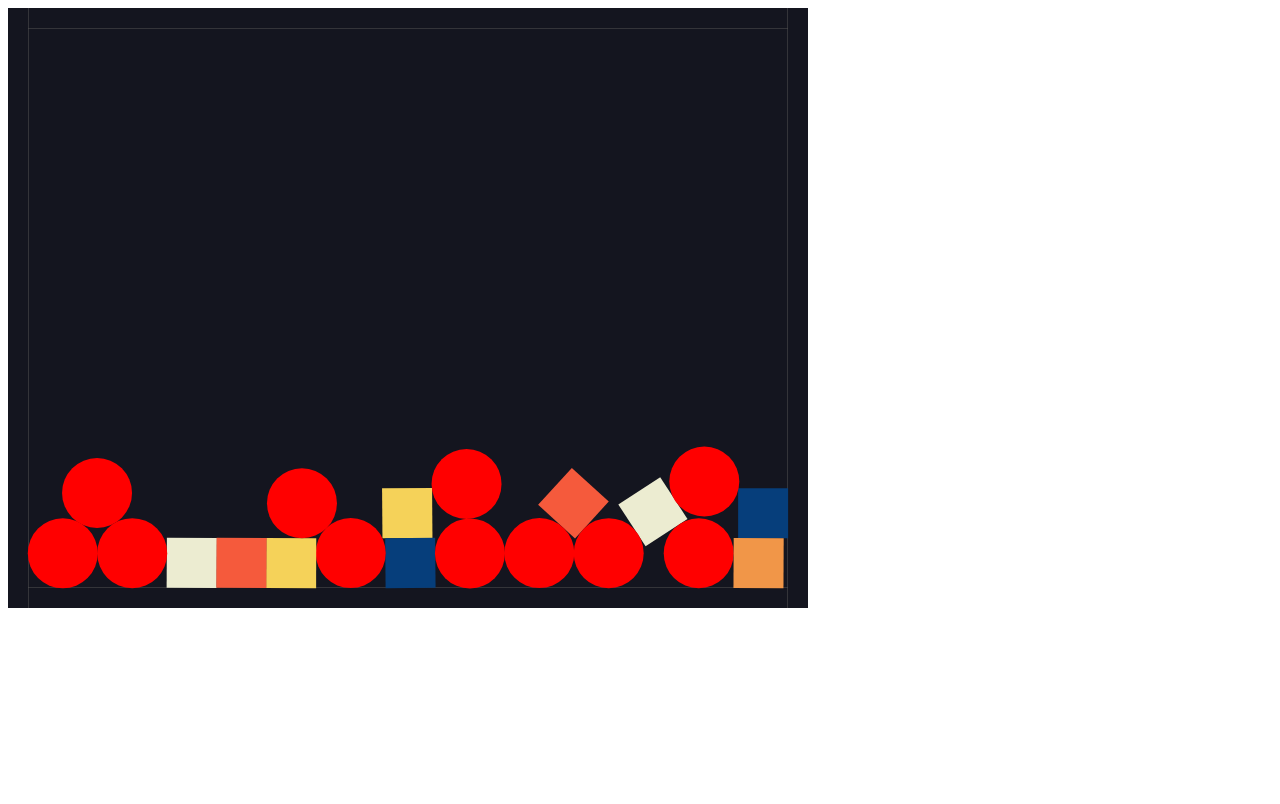
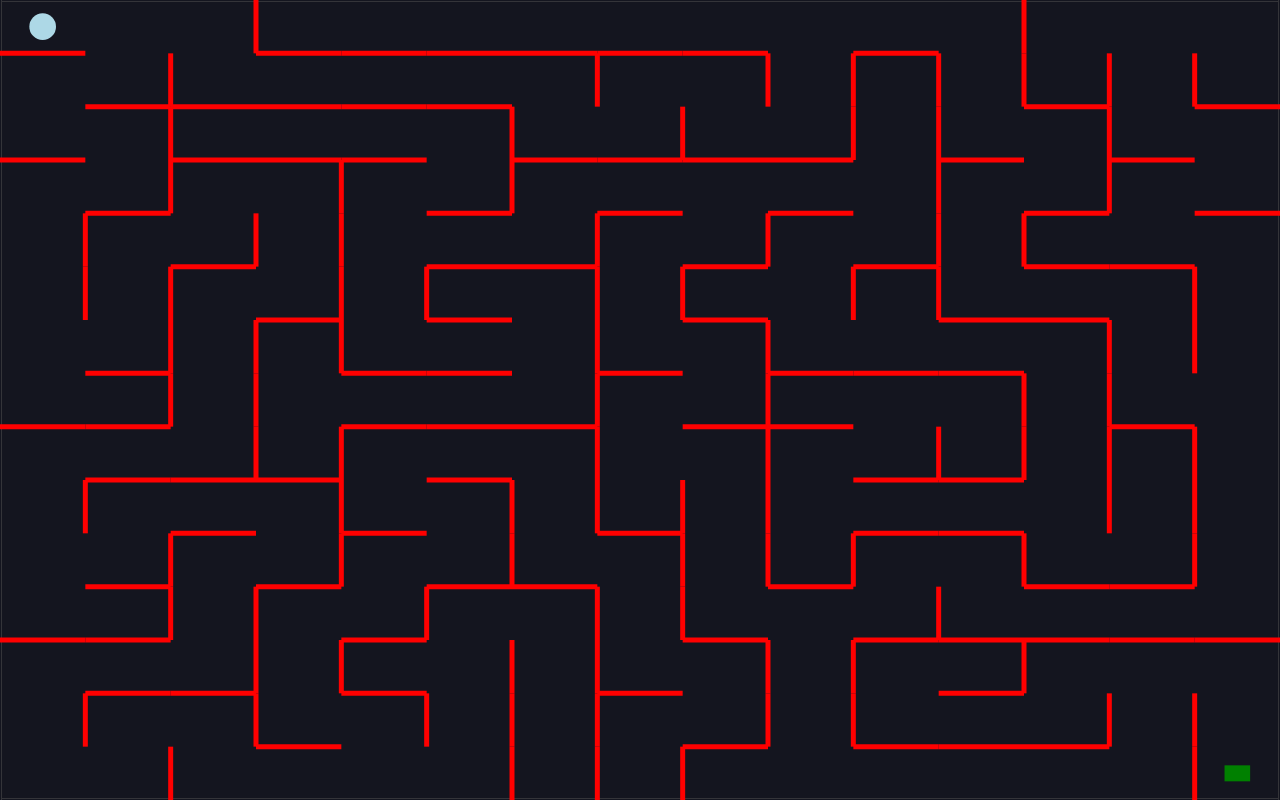
Before and after one commit to j3ksa/MazeGame, a plain HTML site: page index.html in a window 1280 px wide. Drawn offline with nearby package versions, Linux system fonts and the light colour scheme.

Commit message:
final commit

```diff
--- a/index.html
+++ b/index.html
@@ -2,7 +2,35 @@
 <html>
     <head>
         <script src="https://cdnjs.cloudflare.com/ajax/libs/matter-js/0.14.2/matter.min.js"></script>
+        <style>
+            body {
+                margin: 0;
+            }
+
+            .hidden {
+                display: none !important;
+            }
+
+            h1 {
+                color: white;
+                font-size: 64px;
+            }
+
+            .winner {
+                display: flex;
+                justify-content: center;
+                align-items: center;
+                position: absolute;
+                z-index: 1;
+                height: 100vh;
+                width: 100vw;
+            }
+        </style>
         <body>
+            <div class="winner hidden">
+                <h1>You Win!</h1>
+                <h1>Your time:</h1>
+            </div>
             <script src="index.js"></script>
         </body>
     </head>
--- a/index.js
+++ b/index.js
@@ -1,9 +1,15 @@
-const { Engine, Render, Runner, World, Bodies, MouseConstraint, Mouse } = Matter;
+const { Engine, Render, Runner, World, Bodies, Body, Events } = Matter;
 
-const width = 800;
-const height = 600;
+const cellsHorizontal = 15;
+const cellsVertical = 15;
+const width = window.innerWidth;
+const height = window.innerHeight;
+
+const unitLengthX = width / cellsHorizontal;
+const unitLengthY = height / cellsVertical;
 
 const engine = Engine.create();
+engine.world.gravity.y = 0;
 const { world } = engine;
 const render = Render.create({
     element: document.body,
@@ -17,36 +23,207 @@ const render = Render.create({
 Render.run(render);
 Runner.run(Runner.create(), engine);
 
-World.add(world, MouseConstraint.create(engine, {
-    mouse: Mouse.create(render.canvas)
-}));
-
 // Walls
 const walls = [
-    Bodies.rectangle(400, 0, 800, 40, { isStatic: true }),
-    Bodies.rectangle(400, 600, 800, 40, { isStatic: true }),
-    Bodies.rectangle(0, 300, 40, 600, { isStatic: true }),
-    Bodies.rectangle(800, 300, 40, 600, { isStatic: true }),
+    Bodies.rectangle(width / 2, 0, width, 3, { isStatic: true }),
+    Bodies.rectangle(width / 2, height, width, 3, { isStatic: true }),
+    Bodies.rectangle(0, height / 2, 3, height, { isStatic: true }),
+    Bodies.rectangle(width, height / 2, 3, height, { isStatic: true }),
 ];
 World.add(world, walls);
 
-// Random Shapes
+// Maze generation
 
-for (let i = 0; i < 20; i++) {
-    if (Math.random() > 0.5) {
-        World.add(
-            world,
-            Bodies.rectangle(Math.random() * width, Math.random() * height, 50, 50)
-            );
-    } else {
-        World.add(
-            world,
-            Bodies.circle(Math.random() * width, Math.random() * height, 35, {
+const shuffle = (arr) => {
+    let counter = arr.length;
+
+    while (counter > 0) {
+        const index = Math.floor(Math.random() * counter);
+
+        counter--;
+
+        const temp = arr[counter];
+        arr[counter] = arr[index];
+        arr[index] = temp;
+    }
+
+    return arr;
+};
+
+const grid = Array(cellsVertical)
+    .fill(null)
+    .map(() => Array(cellsHorizontal).fill(false));
+
+const verticals = Array(cellsVertical)
+    .fill(null)
+    .map(() => Array(cellsHorizontal - 1).fill(false));
+
+const horizontals = Array(cellsVertical - 1)
+    .fill(null)
+    .map(() => Array(cellsHorizontal).fill(false));
+
+const startRow = Math.floor(Math.random() * cellsVertical);
+const startColumn = Math.floor(Math.random() * cellsHorizontal);
+
+const mazeCellCreation = (row, column) => {
+    if (grid[row][column]) {
+        return;
+    }
+
+    grid[row][column] = true;
+
+    const neighbors = shuffle([
+        [row - 1, column, 'up'],
+        [row, column + 1, 'right'],
+        [row + 1, column, 'down'],
+        [row, column - 1, 'left']
+    ]);
+
+    for (let neighbor of neighbors) {
+        const [nextRow, nextColumn, direction] = neighbor;
+
+        if (nextRow < 0 || nextRow >= cellsVertical || nextColumn < 0 || nextColumn >= cellsHorizontal) {
+            continue;
+        }
+
+        if (grid[nextRow][nextColumn]) {
+            continue;
+        }
+
+        if (direction === 'left') {
+            verticals[row][column - 1] = true;
+        } else if (direction === 'right') {
+            verticals[row][column] = true;
+        } else if (direction === 'up') {
+            horizontals[row - 1][column] = true;
+        } else if (direction === 'down') {
+            horizontals[row][column] = true;
+        }
+
+        mazeCellCreation(nextRow, nextColumn);
+    }
+};
+
+mazeCellCreation(startRow, startColumn);
+
+horizontals.forEach((row, rowIndex) => {
+    row.forEach((open, columnIndex) => {
+        if (open) {
+            return;
+        }
+
+        const wall = Bodies.rectangle(
+            columnIndex * unitLengthX + unitLengthX / 2,
+            rowIndex * unitLengthY + unitLengthY,
+            unitLengthX,
+            5,
+            {
+                label: 'wall',
+                isStatic: true,
                 render: {
                     fillStyle: 'red'
                 }
+            }
+        );
+        World.add(world, wall);
+    });
+});
+
+verticals.forEach((row, rowIndex) => {
+    row.forEach((open, columnIndex) => {
+        if (open) {
+            return;
+        }
+
+        const wall = Bodies.rectangle(
+            columnIndex * unitLengthX + unitLengthX,
+            rowIndex * unitLengthY + unitLengthY / 2,
+            5,
+            unitLengthY,
+            {
+                label: 'wall',
+                isStatic: true,
+                render: {
+                    fillStyle: 'red'
+                }
+            }
+        );
+        World.add(world, wall);
+    });
+});
+
+// Goal
+
+const goal = Bodies.rectangle(
+    width - unitLengthX / 2,
+    height - unitLengthY / 2,
+    unitLengthX * .3,
+    unitLengthY * .3,
+    {
+        label: 'goal',
+        isStatic: true,
+        render: {
+            fillStyle: 'green'
+        }
+    }
+);
+World.add(world, goal);
+
+// Ball
+
+const ballRadius = Math.min((unitLengthX, unitLengthY) / 4);
+const ball = Bodies.circle(
+    unitLengthX / 2,
+    unitLengthY / 2,
+    ballRadius,
+    {
+        label: 'ball',
+        render: {
+            fillStyle: 'lightblue'
+        }
+    }
+);
+World.add(world, ball);
+
+// Movement
+
+document.addEventListener('keydown', event => {
+    const { x, y } = ball.velocity;
+    //Up
+    if (event.code === 'KeyW') {
+        Body.setVelocity(ball, { x, y: y - 5});
+    }
+    //Right
+    if (event.code === 'KeyD') {
+        Body.setVelocity(ball, { x: + 5, y});
+    }
+    //Down
+    if (event.code === 'KeyS') {
+        Body.setVelocity(ball, { x, y: y + 5});
+    }
+    //Left
+    if (event.code === 'KeyA') {
+        Body.setVelocity(ball, { x: - 5, y});
+    }
+});
+
+// Win Condition
+
+Events.on(engine, 'collisionStart', event => {
+    event.pairs.forEach((collision) => {
+        const labels = ['ball', 'goal'];
+
+        if (
+            labels.includes(collision.bodyA.label) &&
+            labels.includes(collision.bodyB.label)
+        ) {
+            document.querySelector('.winner').classList.remove('hidden');
+            world.gravity.y = 1;
+            world.bodies.forEach(body => {
+                if (body.label === 'wall') {
+                    Body.setStatic(body, false);
+                }
             })
-        );
-    }
-
-}
+        }
+    });
+});
```
